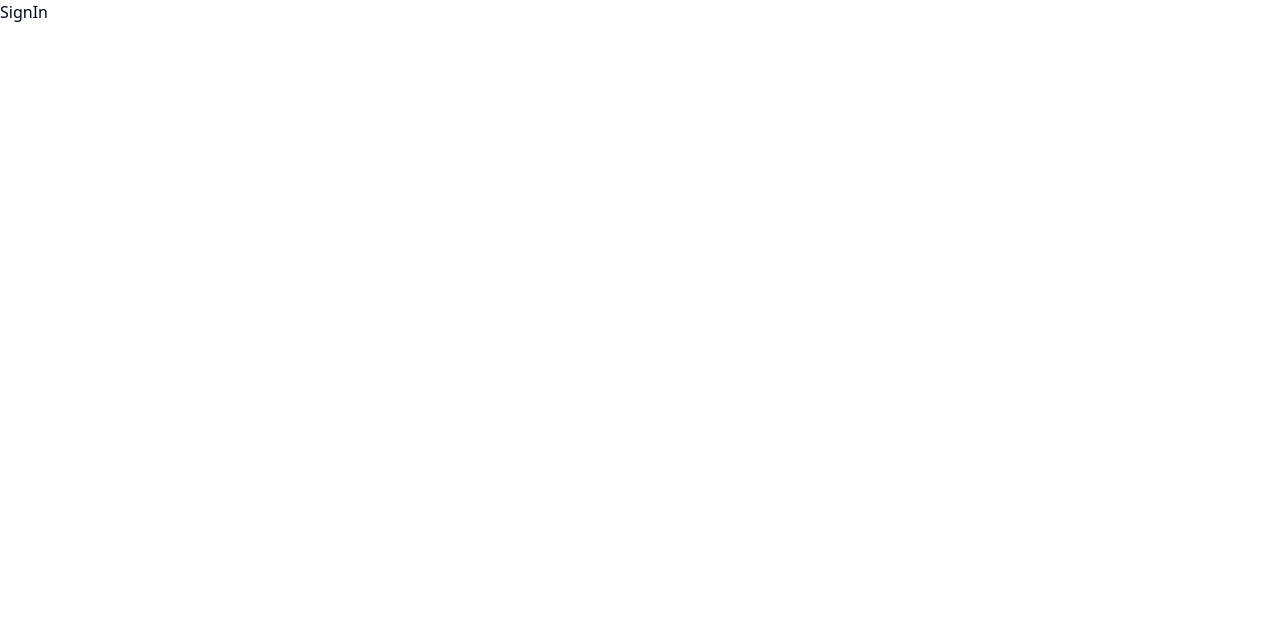
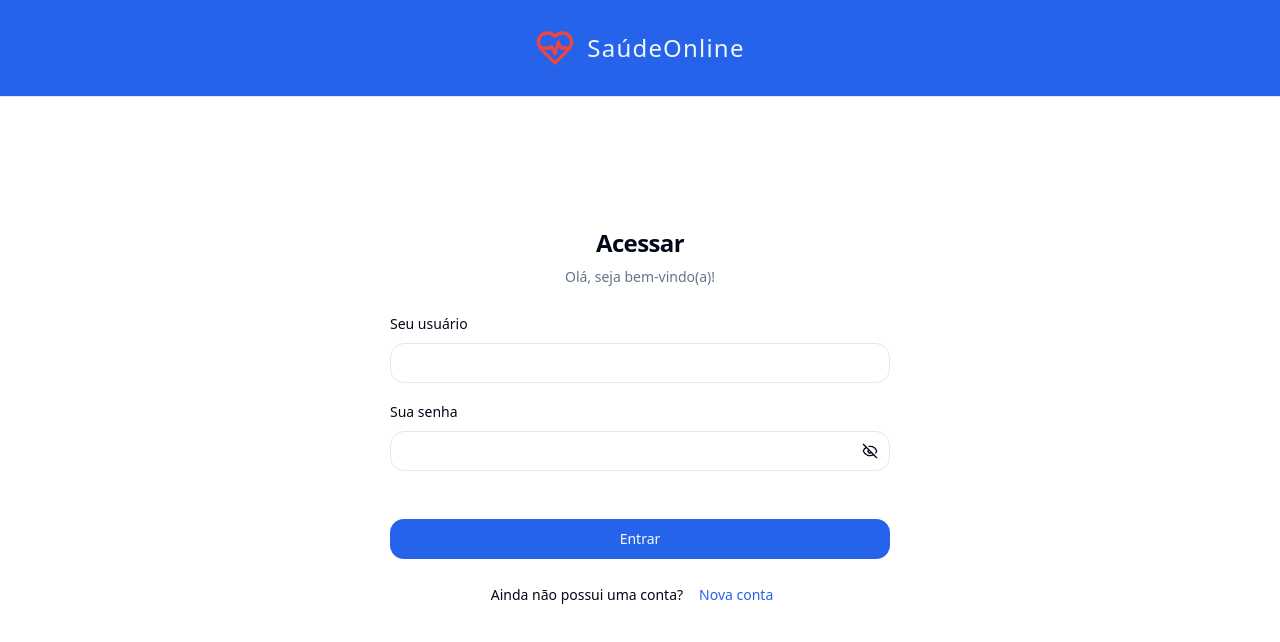
Before and after one commit to pedrokarnoski/saude-online-admin-web, a React (Vite) app: page /sign-in in a window 1280 px wide. Shown: the top 642 px of the page. Built offline with nearby package versions, Linux system fonts and the light colour scheme.

Commit message:
feat: Layout tela sign-in

```diff
--- a/package.json
+++ b/package.json
@@ -10,6 +10,8 @@
     "preview": "vite preview"
   },
   "dependencies": {
+    "@hookform/resolvers": "^3.9.0",
+    "@radix-ui/react-label": "^2.1.0",
     "@radix-ui/react-slot": "^1.1.0",
     "class-variance-authority": "^0.7.0",
     "clsx": "^2.1.1",
@@ -22,7 +24,8 @@
     "react-router-dom": "^6.26.0",
     "sort-by": "^1.2.0",
     "tailwind-merge": "^2.5.1",
-    "tailwindcss-animate": "^1.0.7"
+    "tailwindcss-animate": "^1.0.7",
+    "zod": "^3.23.8"
   },
   "devDependencies": {
     "@rocketseat/eslint-config": "^2.2.2",
--- /dev/null
+++ b/src/components/ui/input.tsx
@@ -0,0 +1,25 @@
+import * as React from "react"
+
+import { cn } from "@/lib/utils"
+
+export interface InputProps
+  extends React.InputHTMLAttributes<HTMLInputElement> {}
+
+const Input = React.forwardRef<HTMLInputElement, InputProps>(
+  ({ className, type, ...props }, ref) => {
+    return (
+      <input
+        type={type}
+        className={cn(
+          "flex h-10 w-full rounded-md border border-input bg-background px-3 py-2 text-sm ring-offset-background file:border-0 file:bg-transparent file:text-sm file:font-medium placeholder:text-muted-foreground focus-visible:outline-none focus-visible:ring-2 focus-visible:ring-ring focus-visible:ring-offset-2 disabled:cursor-not-allowed disabled:opacity-50",
+          className
+        )}
+        ref={ref}
+        {...props}
+      />
+    )
+  }
+)
+Input.displayName = "Input"
+
+export { Input }
--- /dev/null
+++ b/src/components/ui/label.tsx
@@ -0,0 +1,24 @@
+import * as React from "react"
+import * as LabelPrimitive from "@radix-ui/react-label"
+import { cva, type VariantProps } from "class-variance-authority"
+
+import { cn } from "@/lib/utils"
+
+const labelVariants = cva(
+  "text-sm font-medium leading-none peer-disabled:cursor-not-allowed peer-disabled:opacity-70"
+)
+
+const Label = React.forwardRef<
+  React.ElementRef<typeof LabelPrimitive.Root>,
+  React.ComponentPropsWithoutRef<typeof LabelPrimitive.Root> &
+    VariantProps<typeof labelVariants>
+>(({ className, ...props }, ref) => (
+  <LabelPrimitive.Root
+    ref={ref}
+    className={cn(labelVariants(), className)}
+    {...props}
+  />
+))
+Label.displayName = LabelPrimitive.Root.displayName
+
+export { Label }
--- /dev/null
+++ b/src/components/ui/password-input.tsx
@@ -0,0 +1,53 @@
+'use client'
+
+import { EyeIcon, EyeOffIcon } from 'lucide-react'
+import { forwardRef, useState } from 'react'
+
+import { Button } from '@/components/ui/button'
+import { Input, InputProps } from '@/components/ui/input'
+import { cn } from '@/lib/utils'
+
+const PasswordInput = forwardRef<HTMLInputElement, InputProps>(
+  ({ className, ...props }, ref) => {
+    const [showPassword, setShowPassword] = useState(false)
+
+    return (
+      <div className="relative">
+        <Input
+          type={showPassword ? 'text' : 'password'}
+          className={cn('hide-password-toggle pr-10', className)}
+          ref={ref}
+          {...props}
+        />
+        <Button
+          type="button"
+          variant="ghost"
+          size="sm"
+          className="absolute right-0 top-0 h-full px-3 py-2 hover:bg-transparent"
+          onClick={() => setShowPassword((prev) => !prev)}
+        >
+          {showPassword ? (
+            <EyeIcon className="h-4 w-4" aria-hidden="true" />
+          ) : (
+            <EyeOffIcon className="h-4 w-4" aria-hidden="true" />
+          )}
+          <span className="sr-only">
+            {showPassword ? 'Hide password' : 'Show password'}
+          </span>
+        </Button>
+
+        {/* <style>{`
+					.hide-password-toggle::-ms-reveal,
+					.hide-password-toggle::-ms-clear {
+						visibility: hidden;
+						pointer-events: none;
+						display: none;
+					}
+				`}</style> */}
+      </div>
+    )
+  },
+)
+PasswordInput.displayName = 'PasswordInput'
+
+export { PasswordInput }
--- a/src/pages/_layouts/auth.tsx
+++ b/src/pages/_layouts/auth.tsx
@@ -1,9 +1,22 @@
+import { HeartPulse } from 'lucide-react'
 import { Outlet } from 'react-router-dom'
 
 export function AuthLayout() {
   return (
-    <>
-      <Outlet />
-    </>
+    <div className="flex min-h-screen flex-col antialiased">
+      <div className="flex justify-center border-b bg-primary">
+        <div className="flex h-24 items-center gap-6 px-6">
+          <div className="flex items-center gap-3 text-lg">
+            <HeartPulse className="h-10 w-10 text-red-500" />
+            <span className="flex flex-row text-2xl font-medium tracking-wider text-secondary">
+              SaúdeOnline
+            </span>
+          </div>
+        </div>
+      </div>
+      <div className="flex flex-1 flex-col gap-4 p-8 pt-6">
+        <Outlet />
+      </div>
+    </div>
   )
 }
--- a/src/pages/auth/sign-in.tsx
+++ b/src/pages/auth/sign-in.tsx
@@ -1,11 +1,79 @@
+import { zodResolver } from '@hookform/resolvers/zod'
 import { Helmet } from 'react-helmet-async'
+import { useForm } from 'react-hook-form'
+import { Link } from 'react-router-dom'
+import { z } from 'zod'
+
+import { Button } from '@/components/ui/button'
+import { Input } from '@/components/ui/input'
+import { Label } from '@/components/ui/label'
+import { PasswordInput } from '@/components/ui/password-input'
+
+const signInForm = z.object({
+  username: z.string().min(1, { message: 'Informe o nome de usuário.' }),
+  password: z.string().min(1, { message: 'Informe a senha.' }),
+})
+
+type SignInForm = z.infer<typeof signInForm>
 
 export function SignIn() {
+  const {
+    register,
+    handleSubmit,
+    formState: { errors, isSubmitting },
+  } = useForm<SignInForm>({
+    resolver: zodResolver(signInForm),
+  })
+
+  async function handleSignIn(user: SignInForm) {
+    console.log(user)
+  }
+
   return (
     <>
       <Helmet title="Login" />
 
-      <h1>SignIn</h1>
+      <div className="flex flex-1 flex-col items-center justify-center p-8">
+        <div className="flex w-[300px] flex-col justify-center gap-6 md:w-[500px]">
+          <div className="flex flex-col gap-2 text-center">
+            <h1 className="text-2xl font-semibold tracking-tight">Acessar</h1>
+            <p className="text-sm text-muted-foreground">
+              Olá, seja bem-vindo(a)!
+            </p>
+          </div>
+
+          <form onSubmit={handleSubmit(handleSignIn)} className="space-y-4">
+            <div className="space-y-2">
+              <Label htmlFor="username">Seu usuário</Label>
+              <Input id="username" type="text" {...register('username')} />
+              {errors.username && (
+                <p className="text-sm text-red-500">
+                  {errors.username.message}
+                </p>
+              )}
+            </div>
+            <div className="space-y-2 pb-8">
+              <Label htmlFor="password">Sua senha</Label>
+              <PasswordInput id="password" {...register('password')} />
+              {errors.password && (
+                <p className="text-sm text-red-500">
+                  {errors.password.message}
+                </p>
+              )}
+            </div>
+
+            <Button disabled={isSubmitting} className="w-full" type="submit">
+              Entrar
+            </Button>
+            <div className="flex flex-row items-center justify-center pb-12">
+              <p className="text-sm">Ainda não possui uma conta?</p>
+              <Button asChild variant="link">
+                <Link to="/sign-up">Nova conta</Link>
+              </Button>
+            </div>
+          </form>
+        </div>
+      </div>
     </>
   )
 }
```
Also changed, not shown: 1 other file (tests, documents, lock files or other folders).
